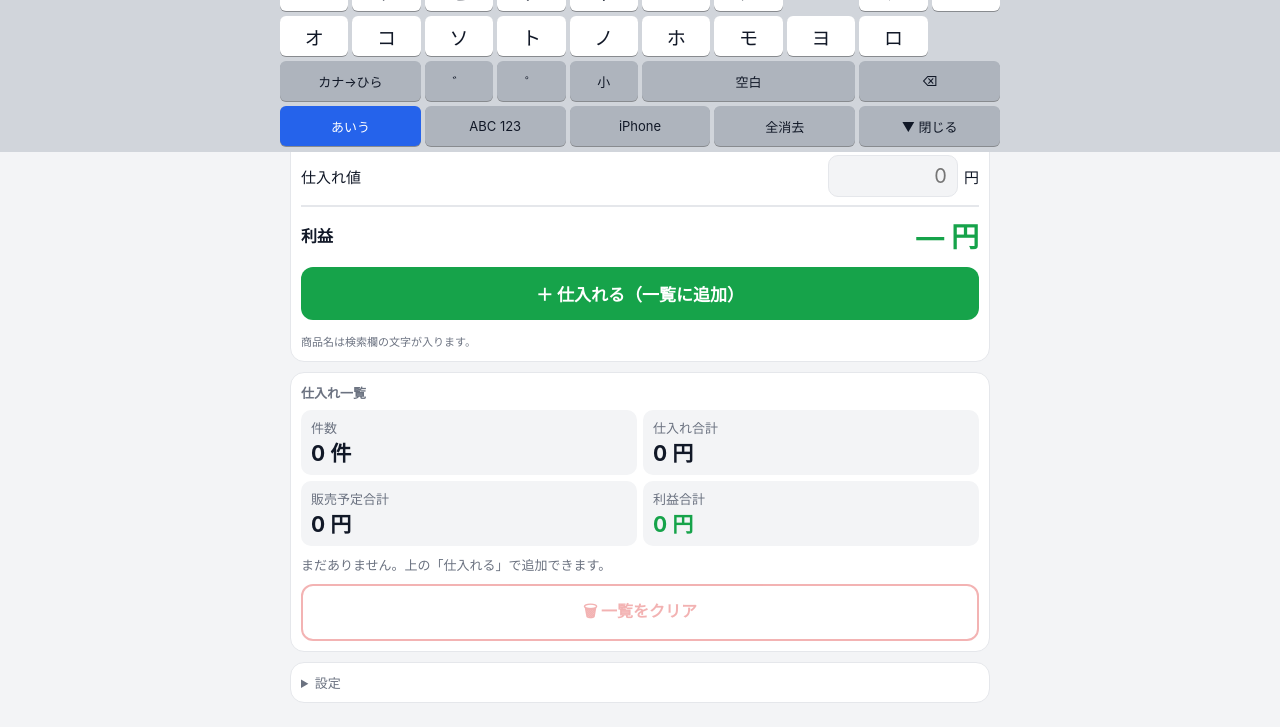
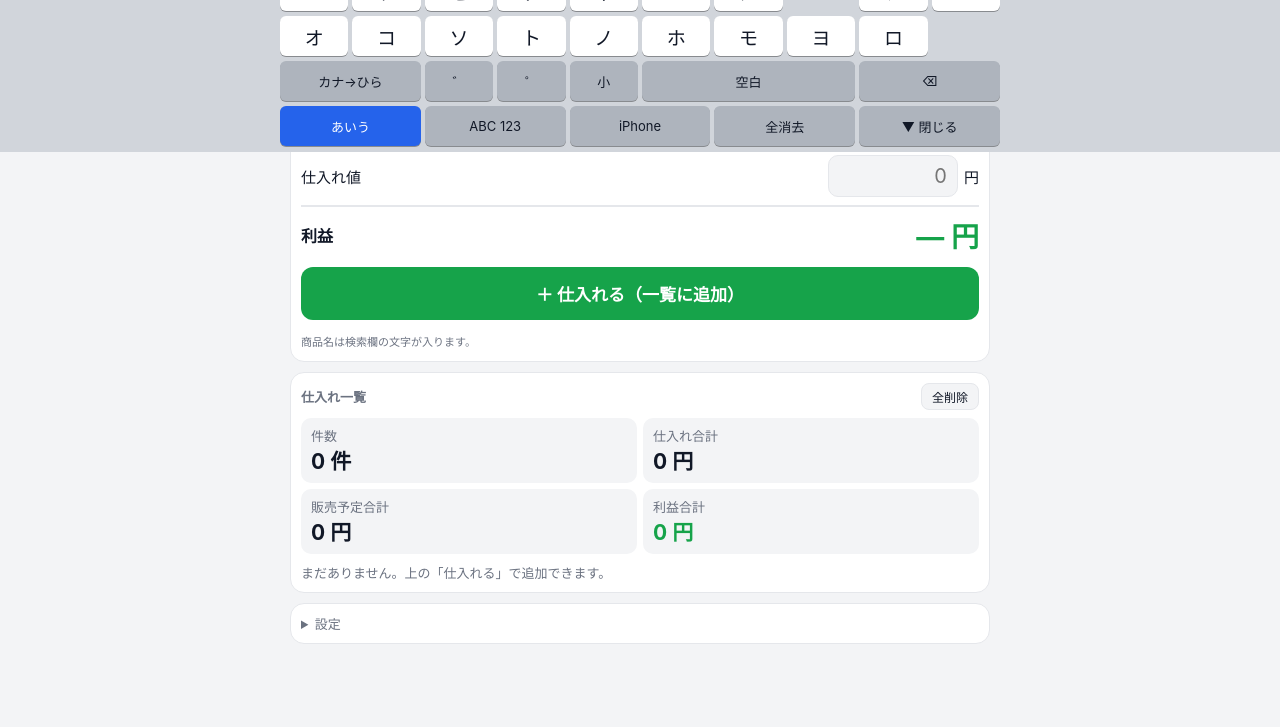
Before and after one commit to ymori3papa-alt/sedori-multi-search, a plain HTML site: page index.html in a window 1280 px wide. Shown: the part 648-1375 px from the top of the page. Drawn offline with Linux system fonts and the light colour scheme.

Commit message:
「一覧をクリア」ボタンを取り消し、元の「全削除」に戻す
Co-Authored-By: Claude Opus 5.5 <noreply@anthropic.com>

```diff
--- a/index.html
+++ b/index.html
@@ -124,9 +124,6 @@
   .pItem .del, .pItem .edit { border:none; background:none; color:var(--danger); font-size:20px; padding:6px 6px; }
   .pItem.editing { background:var(--chip); border-radius:10px; padding:8px; outline:2px solid var(--accent); }
   .buyBtn.editing { background:var(--accent); }
-  .clearListBtn { width:100%; margin-top:10px; padding:12px; border-radius:12px; font-size:16px; font-weight:700;
-    font-family:inherit; border:2px solid var(--danger); background:transparent; color:var(--danger); }
-  .clearListBtn:disabled { opacity:.35; }
   .cancelBtn { padding:10px; border-radius:12px; border:1px solid var(--line); background:var(--bg);
     color:var(--text); font-size:15px; font-family:inherit; }
 
@@ -199,10 +196,9 @@
   </section>
 
   <section>
-    <h2>仕入れ一覧</h2>
+    <h2>仕入れ一覧 <button class="smallBtn" id="clearPurchases">全削除</button></h2>
     <div class="totals" id="pTotals"></div>
     <div id="pList"></div>
-    <button type="button" class="clearListBtn" id="clearPurchases">🗑 一覧をクリア</button>
   </section>
 
   <section>
@@ -636,8 +632,7 @@ function renderPurchases() {
     <div>仕入れ合計<b>${yen(sum('buy'))}</b></div>
     <div>販売予定合計<b>${yen(sum('sell'))}</b></div>
     <div class="profit${profit < 0 ? ' neg' : ''}">利益合計<b>${yen(profit)}</b></div>`;
-  $('clearPurchases').disabled = !purchases.length;
-  $('pList').innerHTML = purchases.length ? '' :'<span class="empty">まだありません。上の「仕入れる」で追加できます。</span>';
+  $('pList').innerHTML = purchases.length ? '' : '<span class="empty">まだありません。上の「仕入れる」で追加できます。</span>';
   // 新しい順に表示
   purchases.map((p, i) => [p, i]).reverse().forEach(([p, i]) => {
     const row = document.createElement('div');
```
